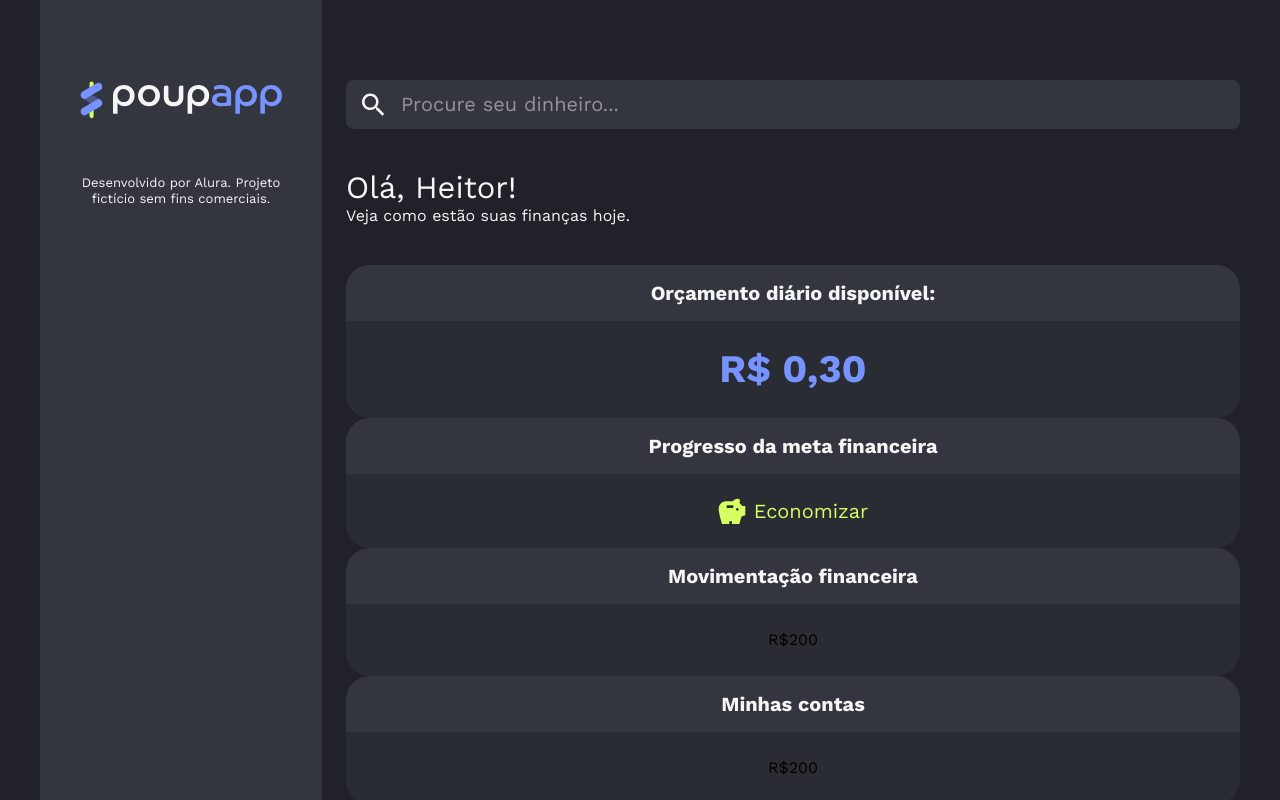
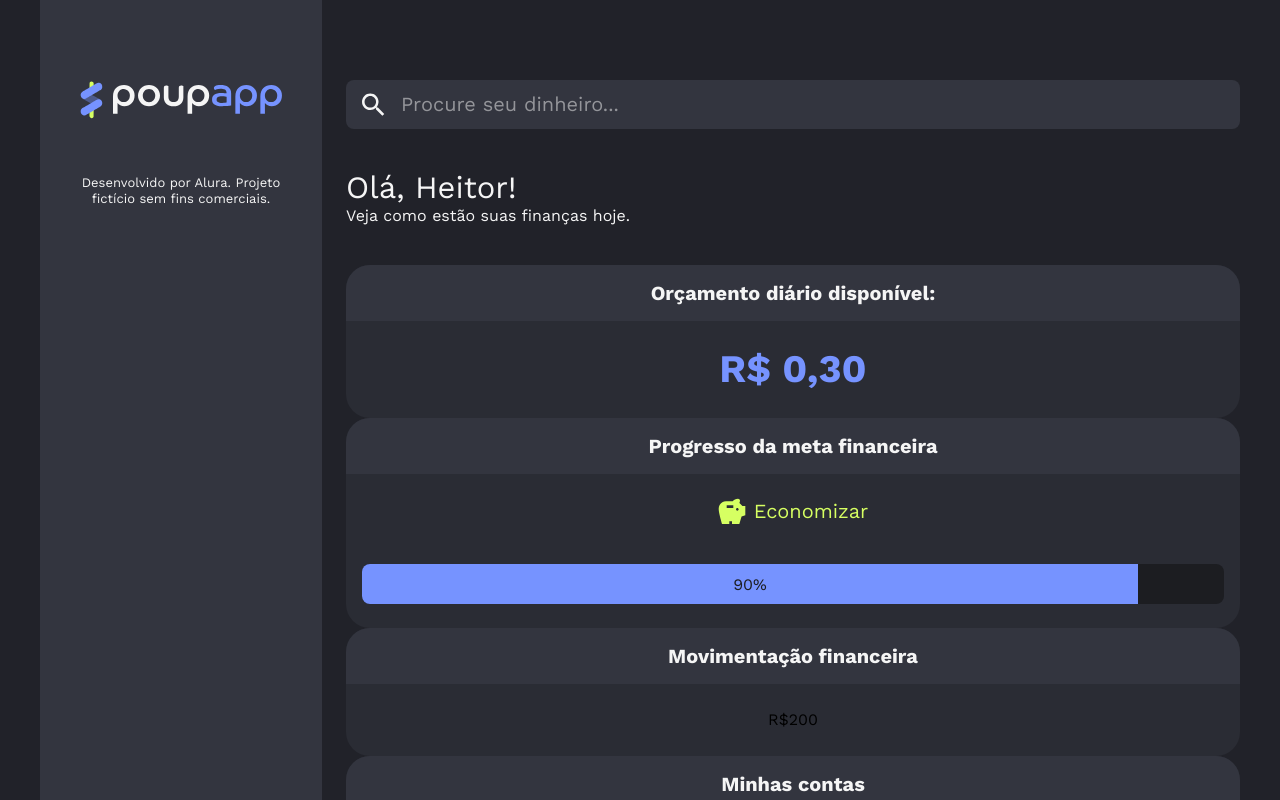
Before and after one commit to Heitor2911/PoupAppTailWind, a React (Vite) app: page / in a window 1280 px wide. Shown: the top 800 px of the page. Built offline with nearby package versions, Linux system fonts and the light colour scheme.

Commit message:
Adiciona a barra de progresso para o card de meta financeira e termina suas estilizações

```diff
--- a/src/App.jsx
+++ b/src/App.jsx
@@ -6,6 +6,7 @@
 import { SearchInput } from "./components/SearchInput";
 import { Typography } from "./components/Typography";
 import { SavingsStatus } from "./components/SavingsStatus";
+
 
 function App() {
   return (
--- /dev/null
+++ b/src/components/ProgressBar/index.jsx
@@ -0,0 +1,23 @@
+export const ProgressBar = ({ percent }) => {
+    return (
+        <div className="bg-neutral-darker rounded-lg overflow-hidden w-full h-10">
+            <div
+                className="
+                bg-primary-highlight
+                h-full
+                flex
+                justify-center
+                text-neutral-darker
+                items-center
+                text-base
+                leading-[120%]
+                transition-all
+                duration-300
+                easy-in-out
+                "
+                style={{ width: `${percent}%` }}>
+                    {percent}%
+            </div>
+        </div>
+    )
+}
--- a/src/components/SavingsStatus/index.jsx
+++ b/src/components/SavingsStatus/index.jsx
@@ -1,11 +1,13 @@
 import { IconSavings } from "../icons"
+import { ProgressBar } from "../ProgressBar"
 
 export const SavingsStatus = () => {
     return (
-        <div>
+        <div className="flex flex-col gap-10">
             <p className="text-secondary-income text-xl leading-[125%] flex items-center gap-2 justify-center">
                 <IconSavings /> Economizar
             </p>
+            <ProgressBar percent={90} />
         </div>
     )
 }
```
